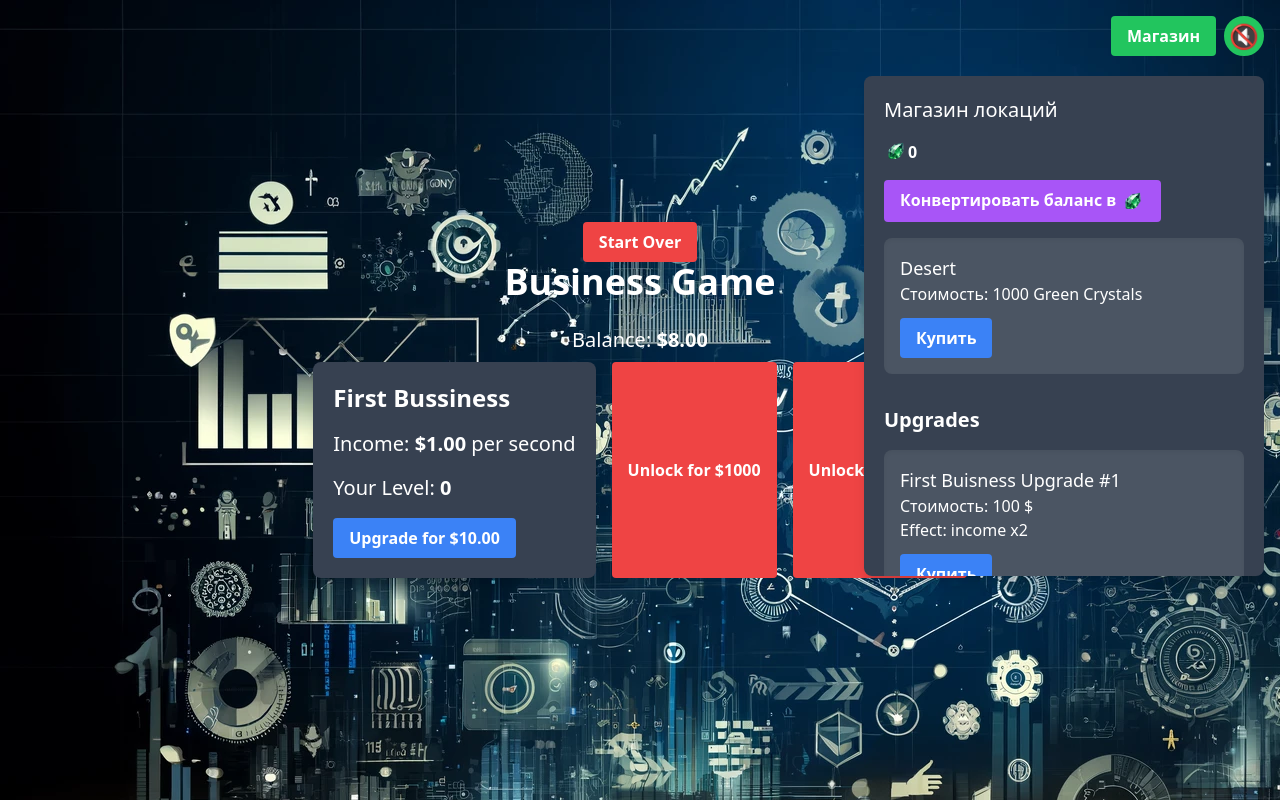
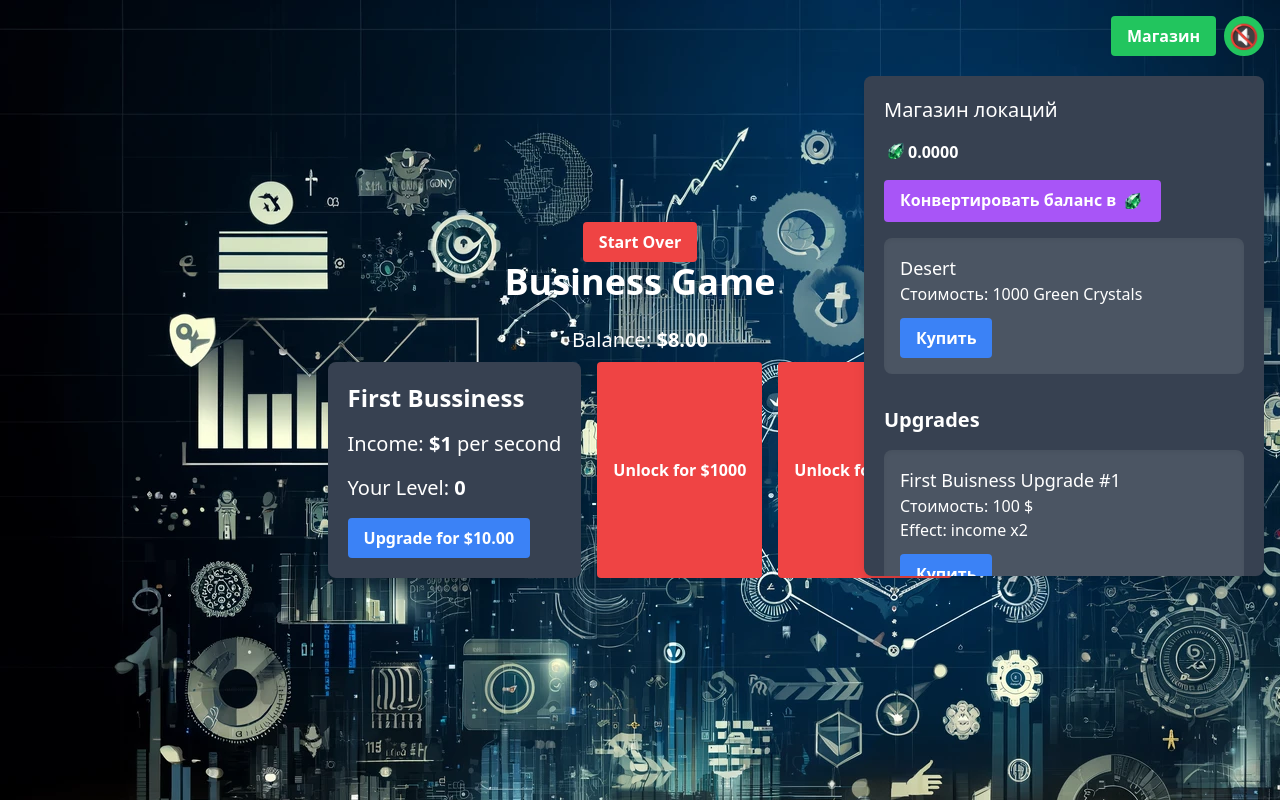
Before and after one commit to F3L1XSSS/Idle-Clicker-Game, a React (Create React App) app in the folder my-app/: page / in a window 1280 px wide. Both pictures are taken after a click on the button "Магазин". Built offline with nearby package versions, Linux system fonts and the light colour scheme.

Commit message:
Update BuisnessGame.js

```diff
--- a/my-app/src/BuisnessGame.js
+++ b/my-app/src/BuisnessGame.js
@@ -20,13 +20,13 @@ const BusinessWindow = ({ name, income, onUpgrade, upgradeCost, level, unlocked,
   return (
     <div className="bg-gray-700 p-5 rounded-lg shadow-lg">
       <h3 className="text-2xl font-bold mb-4">{name}</h3>
-      <p className="text-xl mb-4">Income: <span className="font-bold">${convertNumberToShortForm(income * multiplier)}</span> per second</p>
+      <p className="text-xl mb-4">Income: <span className="font-bold">${convertNumberToShortForm(income.toFixed(2) * multiplier.toFixed(2))}</span> per second</p>
       <p className="text-xl mb-4">Your Level: <span className="font-bold">{level}</span></p>
       <button
         className="bg-blue-500 hover:bg-blue-700 text-white font-bold py-2 px-4 rounded transition duration-300 ease-in-out transform hover:scale-110"
         onClick={onUpgrade}
       >
-        Upgrade for ${convertNumberToShortForm(upgradeCost)}
+        Upgrade for ${convertNumberToShortForm(upgradeCost.toFixed(2))}
       </button>
     </div>
   );
@@ -87,14 +87,18 @@ const BuisnessGame = () => {
 
 
   function convertNumberToShortForm(number) {
-    let suffixes = 'mbtdefghijklnopqrsuvwxyz'.split('');
+    let suffixes = 'ambtdefghijklnopqrsuvwxyz'.split('');
     let suffixIndex = -1;
     let processedNumber = number;
 
-    while (processedNumber >= 1000000) {
-      processedNumber /= 1000000;
+  if (processedNumber >= 999999)  {
+    while (processedNumber >= 1000) {
+      processedNumber /= 1000;
       suffixIndex++;
     }
+  } else {
+    return(number);
+  }
 
     let suffix = suffixIndex === -1 ? '' : suffixes[suffixIndex % suffixes.length];
     // Для суффиксов больше 'z', добавляем дополнительную букву
@@ -393,7 +397,7 @@ const [thirdBusinessMultiplier, setThirdBusinessMultiplier] = useState(1);
   <div style={{zIndex: 100, maxHeight: '500px', overflowY: 'auto', width: '400px'}}className="bg-gray-700 p-5 rounded-lg shadow-lg mt-5 absolute right-0 top-14 mr-4">
   <h2 className="text-xl mb-4">Магазин локаций</h2>
   <div className="flex items-center mb-4">
-  <img src={greenCrystal} alt="Green Crystal" className="inline-block h-6 w-6" /> <span className="font-bold">{greenCrystals}</span>
+  <img src={greenCrystal} alt="Green Crystal" className="inline-block h-6 w-6" /> <span className="font-bold">{greenCrystals.toFixed(4)}</span>
   </div>
   <button onClick={convertBalanceToGreenCrystals} className="bg-purple-500 hover:bg-purple-700 text-white font-bold py-2 px-4 rounded transition duration-300 ease-in-out transform hover:scale-110 mb-4">
     Конвертировать баланс в <img src={greenCrystal} alt="Green Crystal" className="inline-block h-6 w-6" />
@@ -429,7 +433,7 @@ const [thirdBusinessMultiplier, setThirdBusinessMultiplier] = useState(1);
 )}
       <button onClick={resetGame} className="bg-red-500 hover:bg-red-700 text-white font-bold py-2 px-4 rounded transition duration-300 ease-in-out transform hover:scale-110">Start Over</button>
       <h1 className="text-4xl font-bold mb-6">Business Game</h1>
-      <p className="text-xl mb-2">Balance: <span className="font-bold">${convertNumberToShortForm(balance)}</span></p>
+      <p className="text-xl mb-2">Balance: <span className="font-bold">${convertNumberToShortForm(balance.toFixed(2))}</span></p>
       <div className="flex flex-wrap justify-center gap-4">
         <BusinessWindow
           name="First Bussiness"
```
